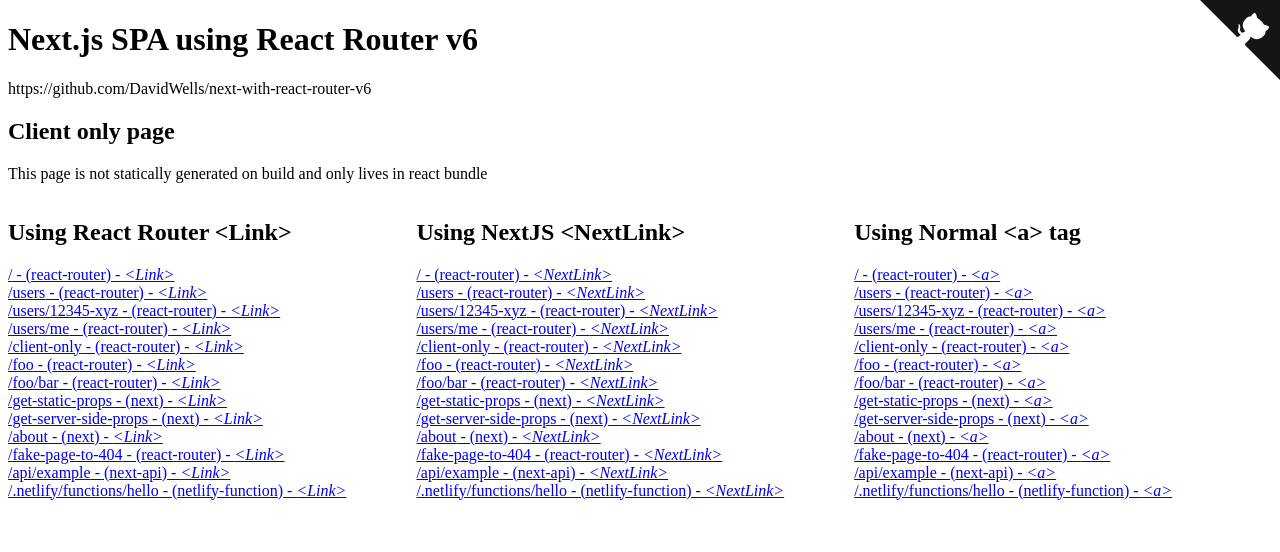
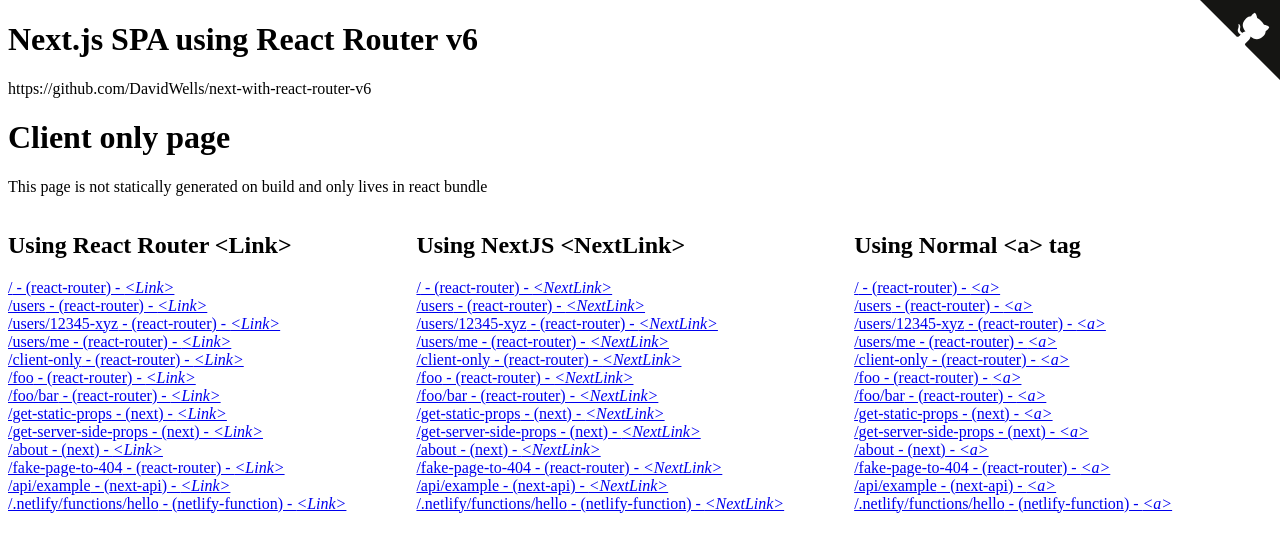
Before and after one commit to DavidWells/next-with-react-router-v6, a Next.js app: page /client-only in a window 1280 px wide. Shown: the top 552 px of the page. Built offline with nearby package versions, Linux system fonts and the light colour scheme.

Commit message:
add client only

```diff
--- a/views/ClientOnly.tsx
+++ b/views/ClientOnly.tsx
@@ -2,9 +2,9 @@
 
 export default function ClientOnly() {
 	return (
-		<section>
+		<div>
 			<h1>Client only page</h1>
 			<p>This page is not statically generated on build and only lives in react bundle</p>
-		</section>
+		</div>
 	)
 }
```
